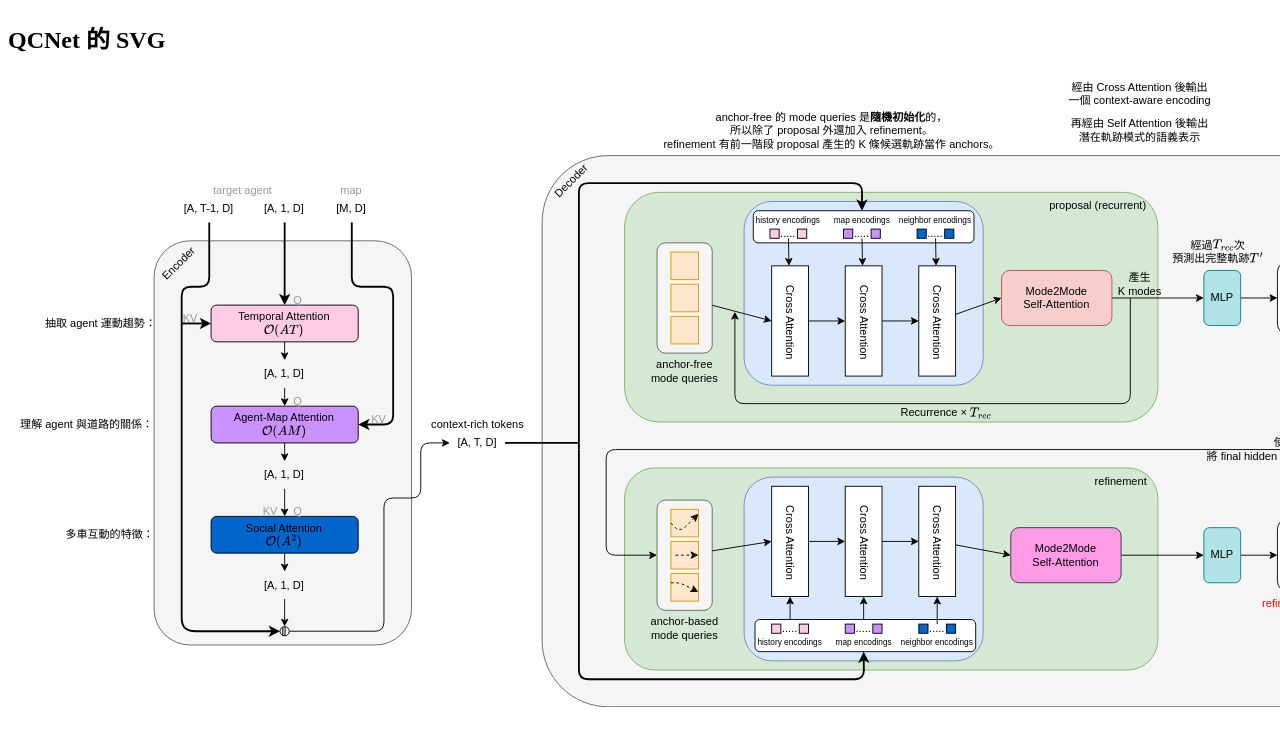
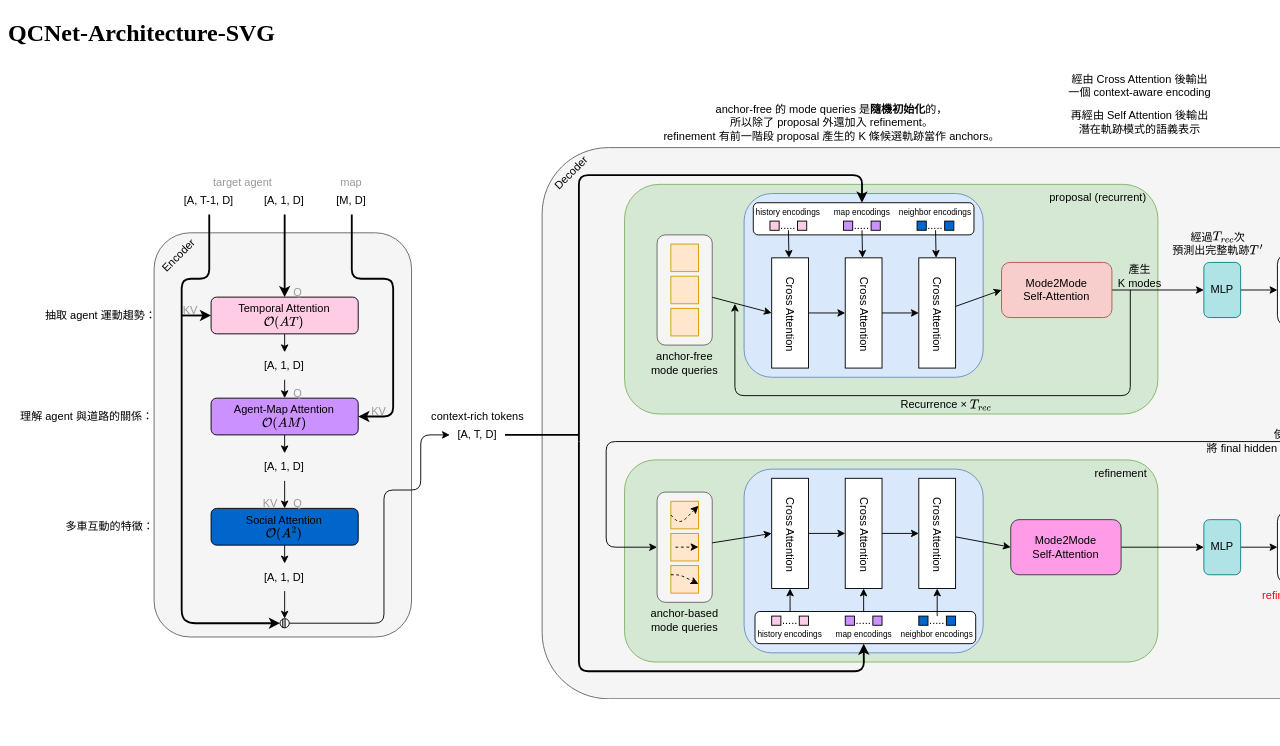
Before and after one commit to yc-chen0619/MY-SVG, a plain HTML site: page QCNet/index.html in a window 1280 px wide. Shown: the top 746 px of the page. Drawn offline with Linux system fonts and the light colour scheme.

Commit message:
Update index.html

```diff
--- a/QCNet/index.html
+++ b/QCNet/index.html
@@ -5,7 +5,8 @@
     <title>QCNet 模型圖</title>
 </head>
 <body>
-    <h2>QCNet 的 SVG</h2>
+    <h2>QCNet-Architecture-SVG</h2>
     <img src="QCNet.svg" alt="QCNet 圖" width="1600">
 </body>
+
 </html>
```
